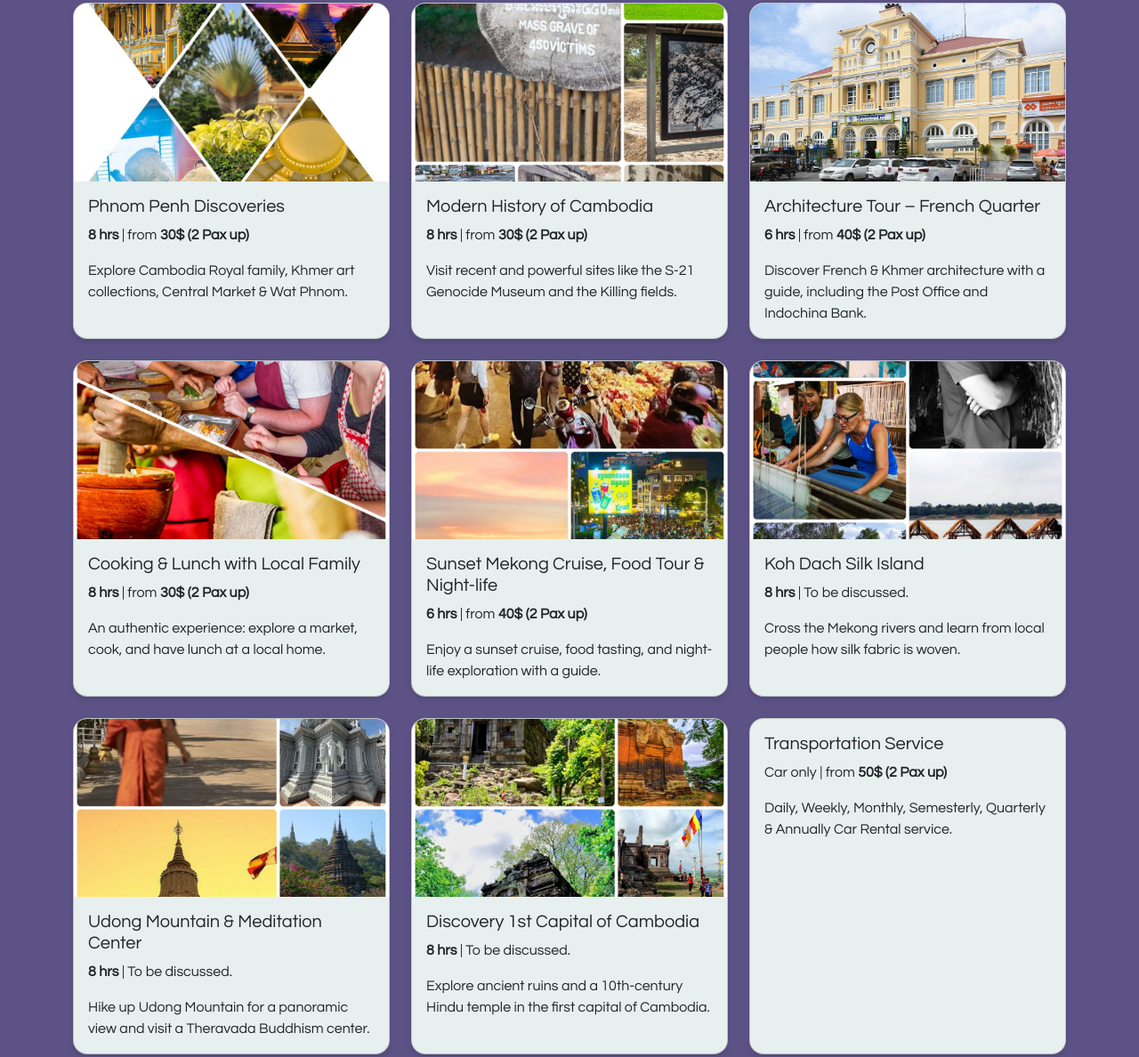
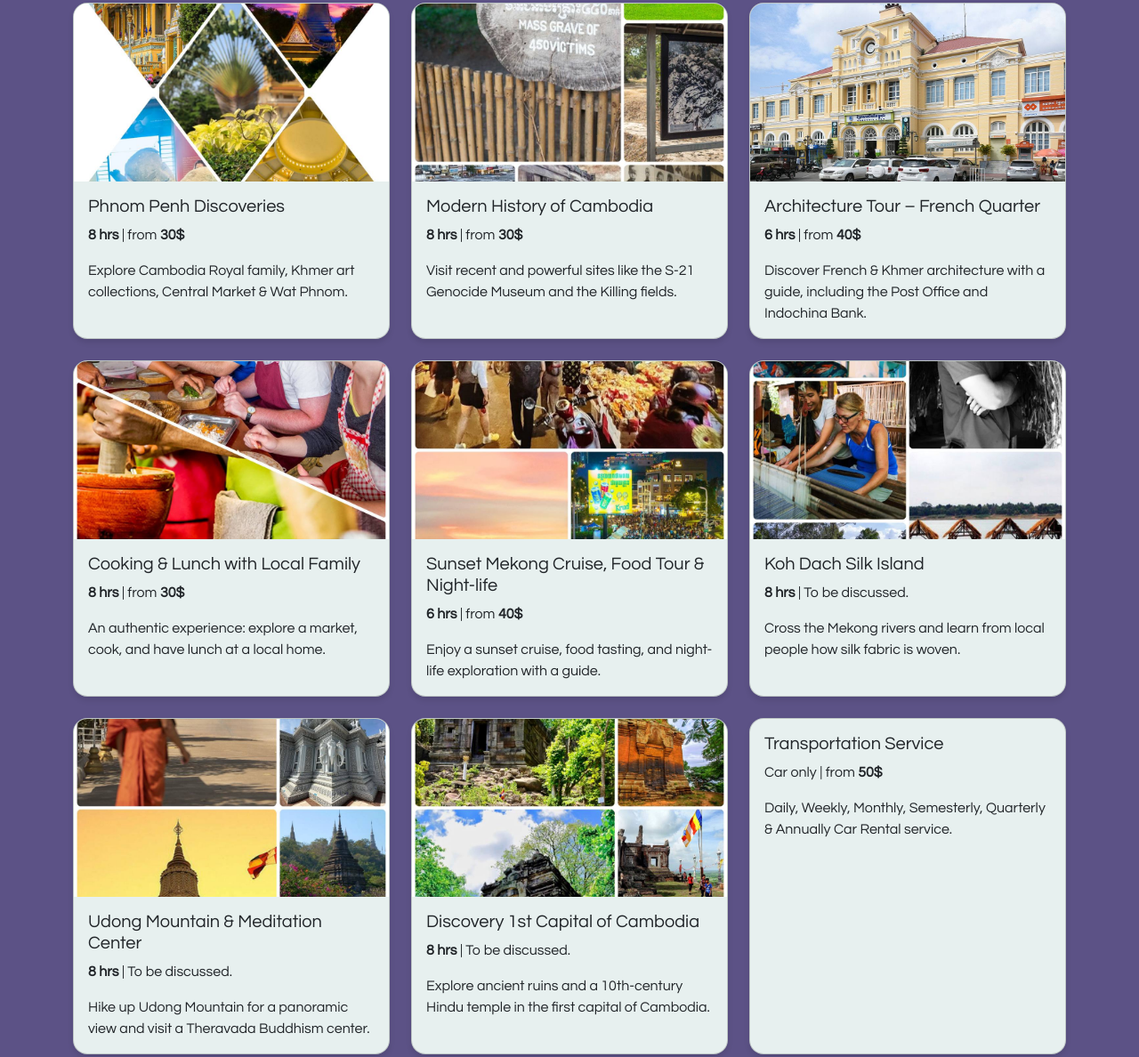
Before and after one commit to taingsiveminh/SmartTravel, a plain HTML site: page index.html in a window 1280 px wide. Shown: the part 1329-2517 px from the top of the page at 89% size. Drawn offline with nearby package versions, Linux system fonts and the light colour scheme.

Commit message:
Describe what you changed

```diff
--- a/index.html
+++ b/index.html
@@ -194,7 +194,7 @@
                         <img src="packed1.jpg" class="card-img-top" alt="Placeholder image for Phnom Penh Discoveries">
                         <div class="card-body">
                             <h5 class="card-title">Phnom Penh Discoveries</h5>
-                            <p class="card-text"><strong>8 hrs</strong> | from <strong>30$ (2 Pax up)</strong></p>
+                            <p class="card-text"><strong>8 hrs</strong> | from <strong>30$</strong></p>
                             <p class="card-text">Explore Cambodia Royal family, Khmer art collections, Central Market & Wat Phnom.</p>
                         </div>
                     </div>
@@ -205,7 +205,7 @@
                         <img src="packed2.jpg" class="card-img-top" alt="Modern History of Cambodia">
                         <div class="card-body">
                             <h5 class="card-title">Modern History of Cambodia</h5>
-                            <p class="card-text"><strong>8 hrs</strong> | from <strong>30$ (2 Pax up)</strong></p>
+                            <p class="card-text"><strong>8 hrs</strong> | from <strong>30$</strong></p>
                             <p class="card-text">Visit recent and powerful sites like the S-21 Genocide Museum and the Killing fields.</p>
                         </div>
                     </div>
@@ -216,7 +216,7 @@
                         <img src="packed3.jpg" class="card-img-top" alt="Architecture Tour – French Quarter">
                         <div class="card-body">
                             <h5 class="card-title">Architecture Tour – French Quarter</h5>
-                            <p class="card-text"><strong>6 hrs</strong> | from <strong>40$ (2 Pax up)</strong></p>
+                            <p class="card-text"><strong>6 hrs</strong> | from <strong>40$</strong></p>
                             <p class="card-text">Discover French & Khmer architecture with a guide, including the Post Office and Indochina Bank.</p>
                         </div>
                     </div>
@@ -227,7 +227,7 @@
                         <img src="packed4.jpg" class="card-img-top" alt="Cooking & Lunch with Local Family">
                         <div class="card-body">
                             <h5 class="card-title">Cooking & Lunch with Local Family</h5>
-                            <p class="card-text"><strong>8 hrs</strong> | from <strong>30$ (2 Pax up)</strong></p>
+                            <p class="card-text"><strong>8 hrs</strong> | from <strong>30$</strong></p>
                             <p class="card-text">An authentic experience: explore a market, cook, and have lunch at a local home.</p>
                         </div>
                     </div>
@@ -238,7 +238,7 @@
                         <img src="packed5.jpg" class="card-img-top" alt="Sunset Mekong Cruise, Food Tour & Night-life">
                         <div class="card-body">
                             <h5 class="card-title">Sunset Mekong Cruise, Food Tour & Night-life</h5>
-                            <p class="card-text"><strong>6 hrs</strong> | from <strong>40$ (2 Pax up)</strong></p>
+                            <p class="card-text"><strong>6 hrs</strong> | from <strong>40$</strong></p>
                             <p class="card-text">Enjoy a sunset cruise, food tasting, and night-life exploration with a guide.</p>
                             </div>
                     </div>
@@ -281,7 +281,7 @@
                     <div class="card h-100">
                         <div class="card-body">
                             <h5 class="card-title">Transportation Service</h5>
-                            <p class="card-text">Car only | from <strong>50$ (2 Pax up)</strong></p>
+                            <p class="card-text">Car only | from <strong>50$</strong></p>
                             <p class="card-text">Daily, Weekly, Monthly, Semesterly, Quarterly & Annually Car Rental service.</p>
                         </div>
                     </div>
@@ -367,7 +367,7 @@
     <!-- Footer -->
     <footer id="contact" class="bg-dark text-white py-4">
         <div class="container text-center">
-            <p><strong>Connect with us:</strong></p>
+            <p><strong>Contact Us:</strong></p>
             <p>vuthynou@gmail.com </p>
             <div class="social-links mb-3">
 
```
